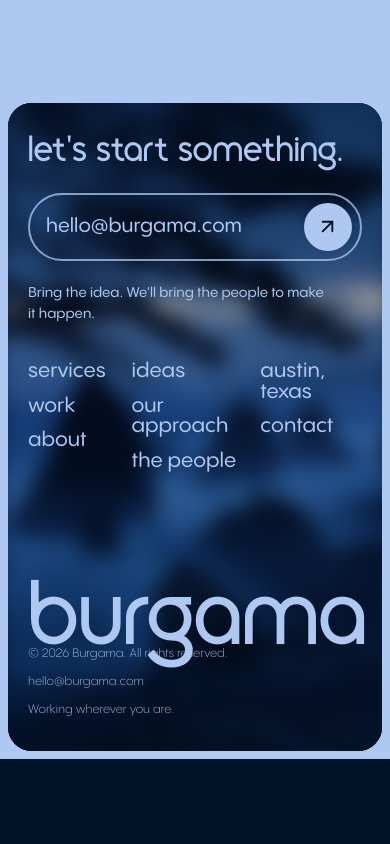
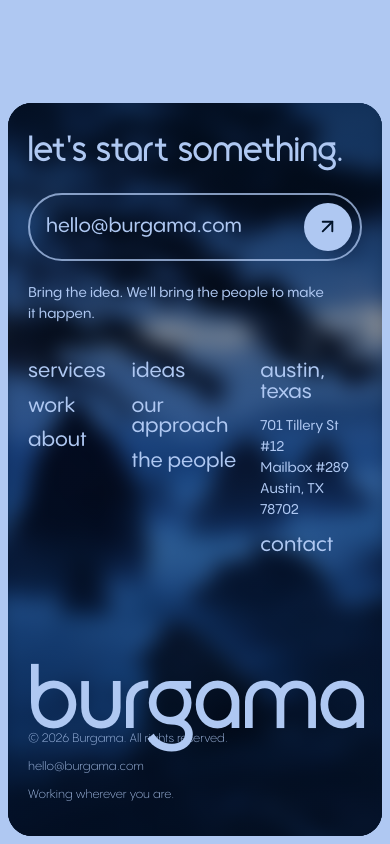
Before and after one commit to cedarandcactus/burgama-site-14.5, a Next.js app: page /contact in a window 390 px wide. Shown: the part 1403-2247 px from the top of the page. Before the commit the page ends 2162 px from the top, so only its background shows below. Built offline with nearby package versions, Linux system fonts and the light colour scheme.

Commit message:
feat: add address styling and display in site footer\n\nAdded new CSS for address styling and included address details in footer component.

```diff
--- a/components/site-footer.module.css
+++ b/components/site-footer.module.css
@@ -238,6 +238,16 @@
   text-decoration: none;
 }
 
+.address {
+  margin: 0;
+  color: inherit;
+  font-family: var(--font-pangram), sans-serif;
+  font-size: clamp(14px, 1vw, 19px);
+  font-style: normal;
+  font-weight: 500;
+  line-height: 1.5;
+}
+
 .identity {
   width: 100%;
   margin-top: auto;
--- a/components/site-footer.tsx
+++ b/components/site-footer.tsx
@@ -185,6 +185,11 @@ export function SiteFooter({ home = false, work = false }: { home?: boolean; wor
               </nav>
               <div className={styles.linkColumn}>
                 <p className={styles.location}>austin, texas</p>
+                <address className={styles.address}>
+                  701 Tillery St #12<br />
+                  Mailbox #289<br />
+                  Austin, TX 78702
+                </address>
                 <Link href="/contact">contact</Link>
               </div>
             </div>
```
